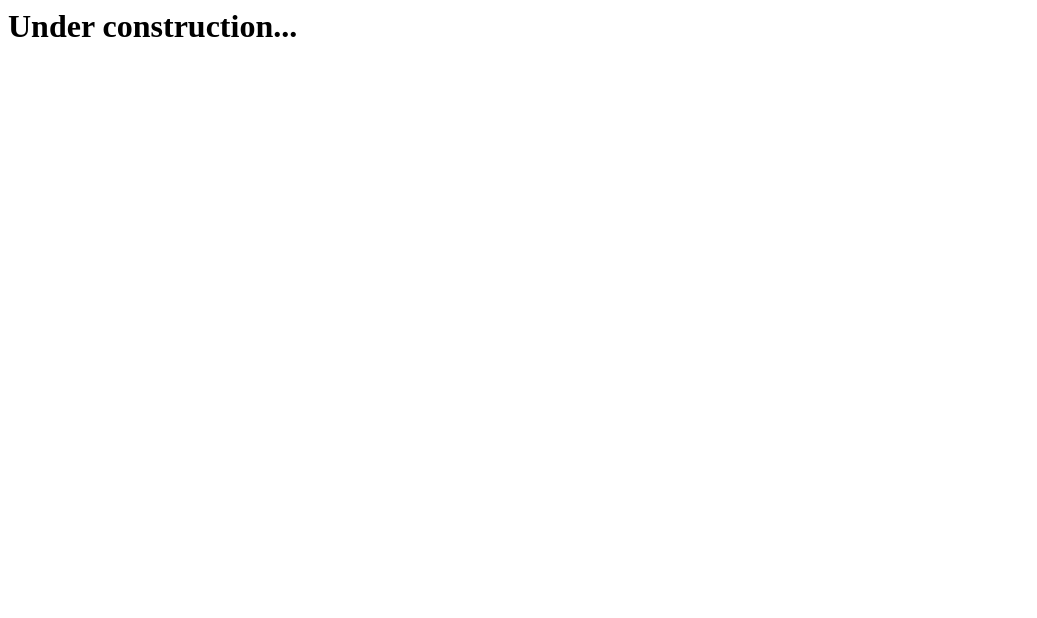
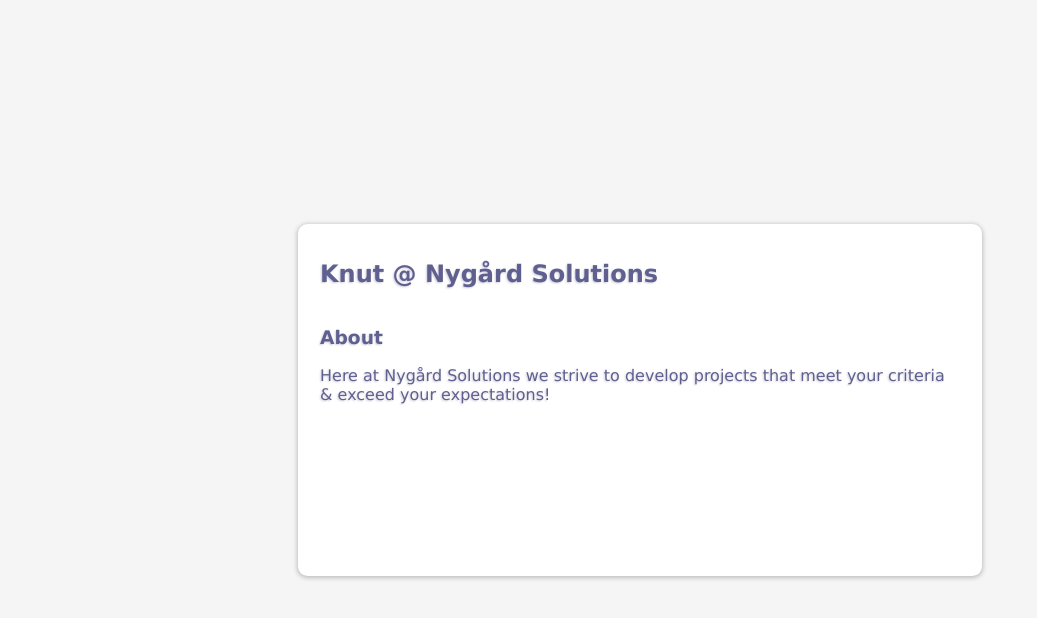
Before and after one commit to knut-egil/knutegil.dev, a plain HTML site: page index.html in a window 1280 px wide. Shown: the whole page, without its empty margins (0-1037 px from the left). Drawn offline with Linux system fonts and the light colour scheme.

Commit message:
Update index.html

```diff
--- a/index.html
+++ b/index.html
@@ -1,8 +1,60 @@
-<html>
-  <head>
-    <title>Knut E. - Freelance</title>
+<html><head>
+    <title>Knut the Developer @ Nygård Solutions</title>
+    <style>
+      * {
+        font-family: Verdana, sans-serif;
+        color: #606090;
+	text-shadow: -1px 1px 2px #40407040;
+      }
+      body {
+        padding: 0;
+        margin: 0;
+      }
+
+      .container {
+        display: flex;
+
+        width: fit-content;
+        height: fit-content;
+      }
+      .row {
+        flex-direction: row;
+      }
+      .col {
+        flex-direction: column;
+      }
+
+      .full-w {
+        width: 100vw;
+      }
+      .full-h {
+        height: 100vh;
+      }
+
+      .title {
+        font-size: 1.5em;
+      }
+      .bold {
+        font-weight: bold;
+      }
+    </style>
   </head>
   <body>
-    <h1>Under construction...</h1>
-  </body>
-</html>
+    <!-- Main wrapper -->
+    <div class="container col full-w full-h" style="background: whitesmoke;place-content: center;place-items: center;">
+      <!-- Card -->
+      <main class="container col" style="background: white;width: 40em;min-height: 20em;box-shadow: 0px 1px 4px 1px #20202040;border-radius: 0.6em;padding: 1em 1.4em;margin: 1em;">
+        <!-- Title -->
+        <h2 class="title">Knut @ Nygård Solutions</h2>
+
+
+        <!-- About -->
+        <section>
+            <h3>About</h3>
+            <p>Here at Nygård Solutions we strive to develop projects that meet your criteria &amp; exceed your expectations!</p>
+        </section>
+      </main>
+    </div>
+
+
+</body></html>
```
